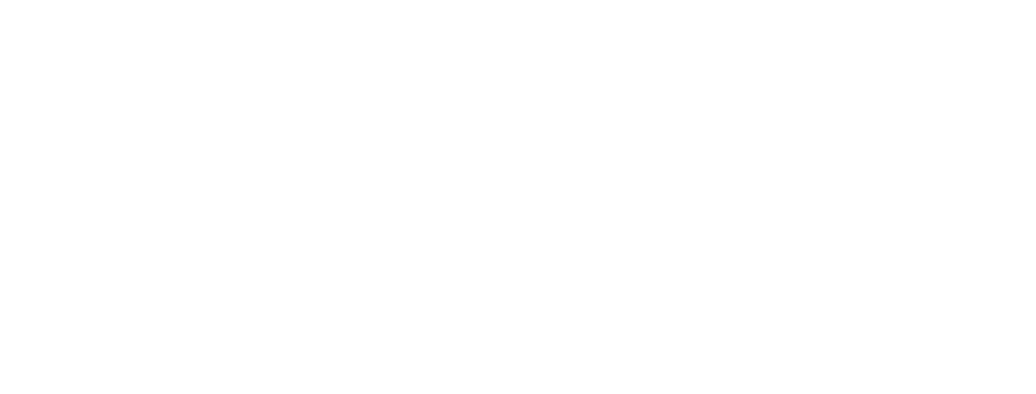
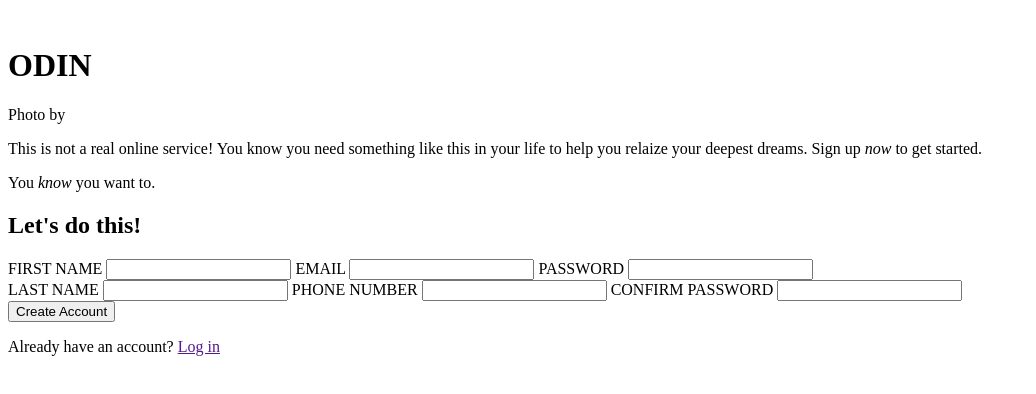
Before and after one commit to CharlieWallace17/sign-up-form, a plain HTML site: page index.html in a window 1280 px wide. Shown: the whole page, without its empty margins (0-1036 px from the left). Drawn offline with Linux system fonts and the light colour scheme.

Commit message:
Build out basic html structure based on design file.

```diff
--- a/index.html
+++ b/index.html
@@ -8,9 +8,43 @@
     <link rel="stylesheet" href="style.css">
 </head>
 <body>
+    <header>
+        <div>
+            <img src="" alt="">
+            <h1>ODIN</h1>
+        </div>
+        <p>Photo by </p>
+    </header>
+    <main>
+        <p>This is not a real online service! You know you need something like this in your life to help you relaize your deepest dreams. Sign up <em>now</em> to get started.</p>
+        <p>You <em>know</em> you want to.</p>
+        <form action="" method="post" id="new_user">
+            <h2>Let's do this!</h2>
 
+            <div class="col_1">
+                <label for="f_name">FIRST NAME</label>
+                <input type="text" id="f_name">
+                <label for="email">EMAIL</label>
+                <input type="email" id="email">
+                <label for="p_word">PASSWORD</label>
+                <input type="password" id="p_word">
+            </div>
 
+            <div class="col_2">
+                <label for="l_name">LAST NAME</label>
+                <input type="text" id="l_name">
+                <label for="p_num">PHONE NUMBER</label>
+                <input type="tel" id="p_num">
+                <label for="p_word_2">CONFIRM PASSWORD</label>
+                <input type="password" id="p_word_2">
+            </div>
+        </form>
 
+        <button type="submit" form="new_user">Create Account</button>
+
+        <p>Already have an account? <a href="">Log in</a></p>
+
+    </main>
 
 
     <script src="script.js"></script>
```
